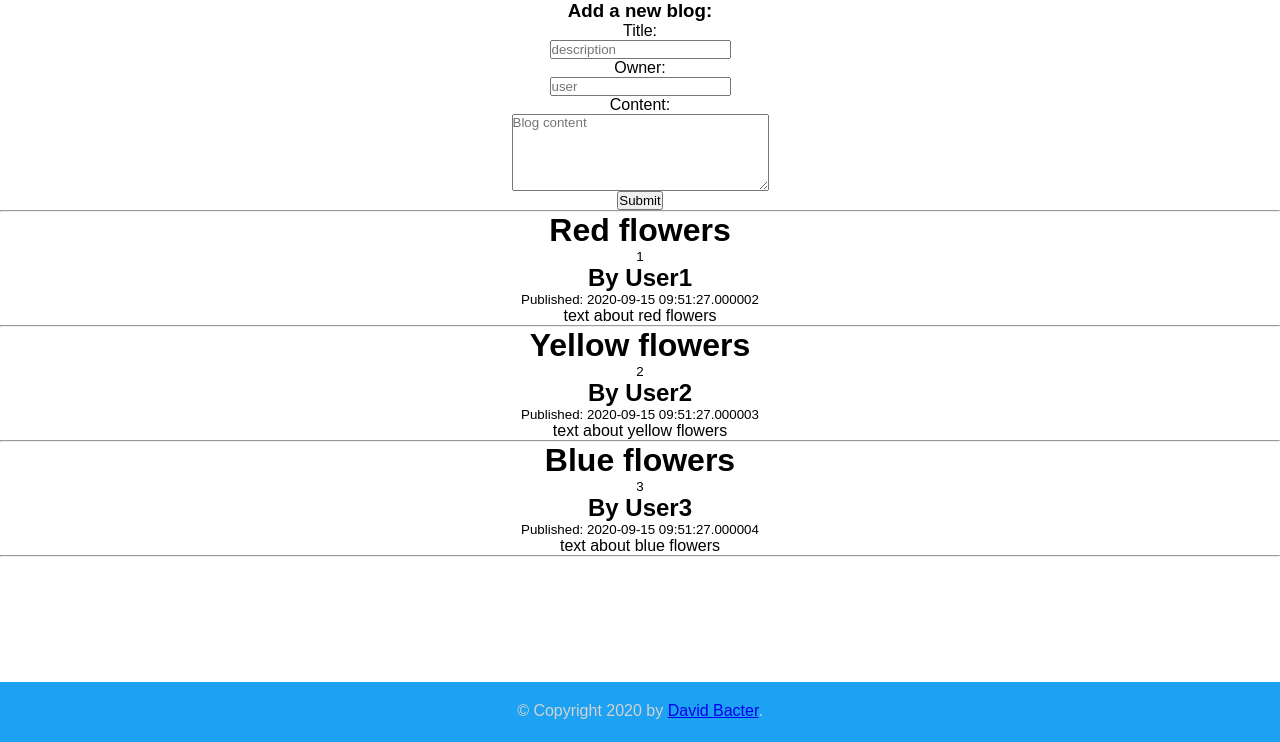
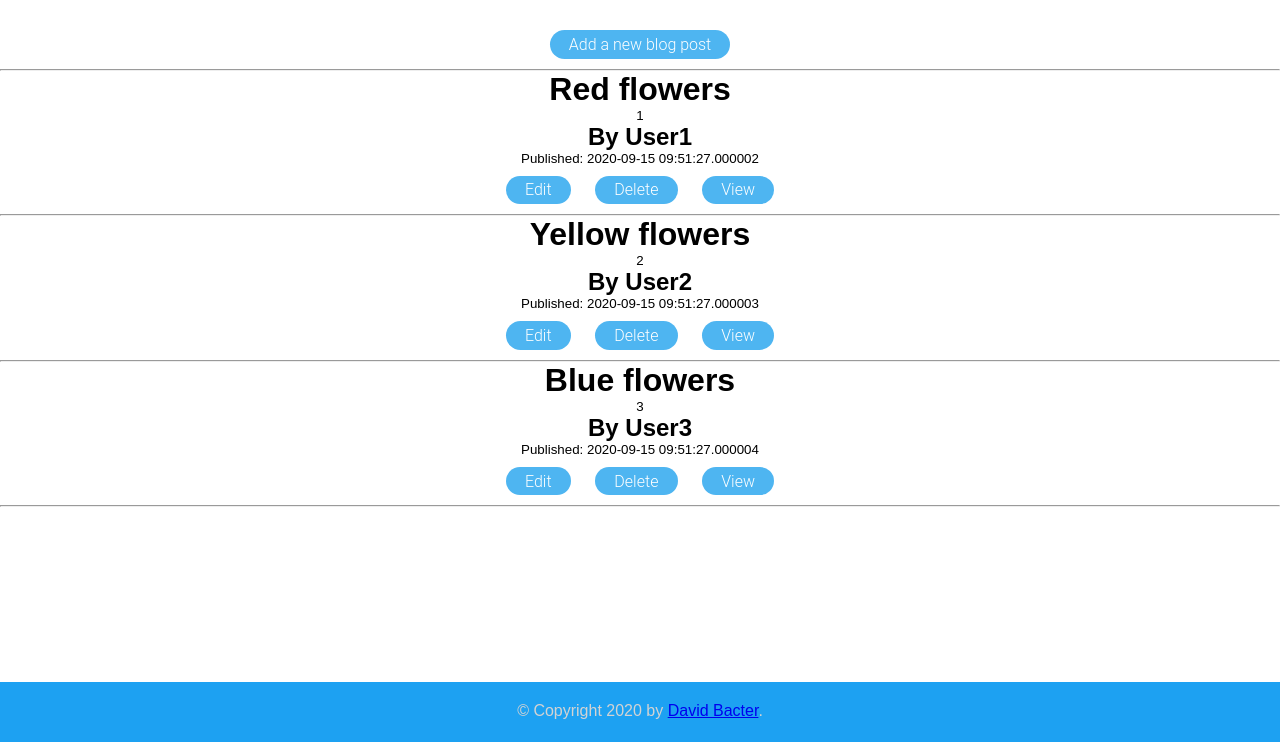
Before and after one commit to davidbacter01/flask-app, a Flask app: page / in a window 1280 px wide. Shown: the part 58-800 px from the top of the page. Run offline with Flask 2, Linux system fonts and the light colour scheme.

Commit message:
refactores project structure

```diff
--- a/FlaskApp/app.py
+++ b/FlaskApp/app.py
@@ -1,32 +1,9 @@
-from flask import Flask, render_template, url_for, request
 from datetime import datetime
-from BlogPost import BlogPost
+from flask import Flask
+from views.index import index_blueprint
 
-app = Flask(__name__)
-
-blogs = [
-    BlogPost(1,'Red flowers', 'text about red flowers','User1',datetime.now(),),
-    BlogPost(2,'Yellow flowers', 'text about yellow flowers','User2',datetime.now(),),
-    BlogPost(3,'Blue flowers', 'text about blue flowers','User3',datetime.now(),)
-         ]
-
-def add_post(form):
-    post=BlogPost(len(blogs)+1,form.get('title'),form.get('contents'),form.get('owner'), datetime.now())
-    blogs.insert(0,post)
-    return render_template('index.html', blogs=blogs)
-
-@app.route('/', methods=['GET','POST'])
-def post_blog(blogs=blogs):
-    if request.method == 'GET':
-        return render_template('index.html', blogs=blogs)
-    else:
-        return add_post(request.form)
-
-@app.route('/index')
-def index(blogs=blogs):
-    # Render the page
-    return render_template('index.html', blogs=blogs)
+application = Flask(__name__)
+application.register_blueprint(index_blueprint)
 
 if __name__ == '__main__':
-    # Run the app server on localhost:4449
-    app.run('localhost', 4449)
+    application.run('localhost', 4449)
--- a/FlaskApp/BlogPost.py
+++ b/FlaskApp/models/BlogPost.py
@@ -1,5 +1,4 @@
-class BlogPost(object):
-
+class BlogPost:
     def __init__(self, id, title, contents, owner, created_at, modified_at = ''):
         self.id = id
         self.title = title
--- /dev/null
+++ b/FlaskApp/repository/in_memory_data.py
@@ -0,0 +1,9 @@
+from datetime import datetime
+from models.BlogPost import BlogPost
+
+
+memory_data = [
+                BlogPost(1,'Red flowers', 'text about red flowers','User1',datetime.now()),
+                BlogPost(2,'Yellow flowers', 'text about yellow flowers','User2',datetime.now()),
+                BlogPost(3,'Blue flowers', 'text about blue flowers','User3',datetime.now())
+                ]
--- a/FlaskApp/static/css/style.css
+++ b/FlaskApp/static/css/style.css
@@ -8,6 +8,7 @@
 
 /*------navbar------*/
 .navbar {
+    position: fixed;
     margin-top: -20px;
     padding-top: 20px;
     width: 100%;
@@ -37,8 +38,28 @@ li a{
 
 #content{
     text-align: center;
-    margin:auto;
+    margin: 60px auto;
 }
+
+.button {
+    display: inline-block;
+    padding: 0.3em 1.2em;
+    margin: 0 0.3em 0.3em 0;
+    border-radius: 2em;
+    text-decoration: none;
+    font-family: 'Roboto',sans-serif;
+    font-weight: 300;
+    color: #FFFFFF;
+    background-color: #4eb5f1;
+    text-align: center;
+    transition: all 0.2s;
+    margin: 10px;
+}
+
+.button:hover {
+    background-color: #4095c6;
+}
+
 
 /*----start footer-----------*/
 footer {
--- a/FlaskApp/templates/base.html
+++ b/FlaskApp/templates/base.html
@@ -11,7 +11,7 @@
 <body>
     <nav class="navbar">
         <ul class="nav-items">
-            <li><a href="#">Home</a></li>
+            <li><a href="/">Home</a></li>
             <li><a href="#">About</a></li>
             <li><a href="#">Contact</a></li>
         </ul>
--- a/FlaskApp/templates/index.html
+++ b/FlaskApp/templates/index.html
@@ -1,24 +1,17 @@
 {% extends "base.html"%}
 {% block content %}
-<form action="/" , method="post">
-    <h3>Add a new blog:</h3>
-    <label for="title">Title:</label><br>
-    <input type="text" id="title" name="title" required placeholder="description"><br>
-    <label for="owner">Owner:</label><br>
-    <input type="text" id="owner" name="owner" required placeholder="user"><br>
-    <label for="content">Content:</label><br>
-    <textarea rows="5" cols="30" required placeholder="Blog content"></textarea><br>
-    <input type="submit">
-</form>
+<a href='/new_post' class="button">Add a new blog post</a>
 <hr />
-<div>
+<div id="posts_container">
     {% for post in blogs %}
-        <h1>{{post.title}}</h1>
-        <small>{{post.id}}</small>
-        <h2>By {{post.owner}}</h2>
-        <small>Published: {{post.created_at}}</small>
-        <p>{{post.contents}}</p>
-        <hr />
+    <h1>{{post.title}}</h1>
+    <small>{{post.id}}</small>
+    <h2>By {{post.owner}}</h2>
+    <small>Published: {{post.created_at}}</small><br>
+    <a href=# class="button" >Edit</a>
+    <a href=# class="button">Delete</a>
+    <a href=# class="button">View</a>
+    <hr />
     {% endfor %}
 </div>
 {% endblock content %}
--- /dev/null
+++ b/FlaskApp/views/index.py
@@ -0,0 +1,21 @@
+from flask import Blueprint, render_template, url_for, request, redirect
+from repository.in_memory_data import memory_data, BlogPost, datetime
+#from models.BlogPost import BlogPost
+
+index_blueprint = Blueprint('index', __name__)
+
+@index_blueprint.route("/")
+@index_blueprint.route("/index")
+def index():
+    return render_template('index.html', blogs = memory_data)
+
+@index_blueprint.route("/new_post", methods = ['GET', 'POST'])
+def new_post():
+    if request.method == 'GET':
+        return render_template("blog_form.html")
+
+    post = BlogPost(len(memory_data) + 1, request.form.get('title'),
+                    request.form.get('contents'), request.form.get('owner'), datetime.now()
+                    )
+    memory_data.insert(0, post)
+    return redirect('/')
```
Also changed, not shown: FlaskApp/templates/blog_form.html (added, +13 -0 lines), FlaskApp/models/models.py (added), FlaskApp/views/views.py (added), 2 other files.
